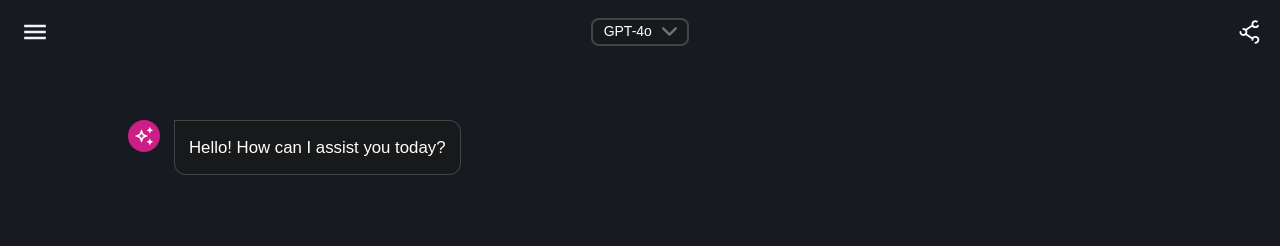
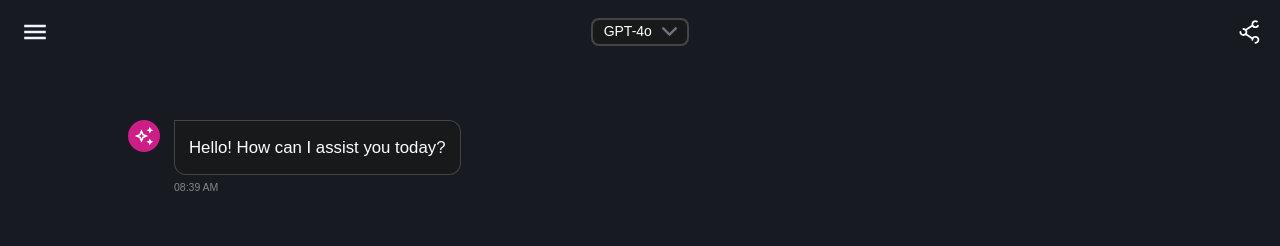
Before and after one commit to cosminbrn/AI-Interface, a React (Vite) app in the folder frontend/: page / in a window 1280 px wide. Shown: the top 246 px of the page. Built offline with nearby package versions, Linux system fonts and the light colour scheme; a web font is replaced by a local one.

Commit message:
Add timestamp logic

```diff
--- a/frontend/src/components/modelMessageContainer/ModelMessageContainer.module.scss
+++ b/frontend/src/components/modelMessageContainer/ModelMessageContainer.module.scss
@@ -22,4 +22,19 @@
 
         }
     }
+
+    .content {
+        display: flex;
+        flex-direction: column;
+        align-items: flex-start;
+        width: 100%;
+        height: fit-content;
+
+        .timestamp {
+            font-size: 0.75rem;
+            color: #888;
+            margin-top: 0.35rem;
+            padding-right: 0.25rem;
+        }
+    }
 }
--- a/frontend/src/components/modelMessageContainer/ModelMessageContainer.tsx
+++ b/frontend/src/components/modelMessageContainer/ModelMessageContainer.tsx
@@ -4,15 +4,21 @@ import ModelTextArea from './ModelTextArea/ModelTextArea';
 
 interface ModelMessageContainerProps {
     text: string;
+    timestamp: Date | string;
 }
 
-export default function ModelMessageContainer({ text }: ModelMessageContainerProps) {
+export default function ModelMessageContainer({ text, timestamp  }: ModelMessageContainerProps) {
+
+    const timeString = new Date(timestamp).toLocaleTimeString([], { hour: '2-digit', minute: '2-digit' });
     return (
         <div className={styles.modelMessageContainer}>
             <div className={styles.icon}>
                 <img src={chatIcon} alt="chat icon" />
             </div>
-            <ModelTextArea text={text}/>
+            <div className={styles.content}>
+                <ModelTextArea text={text} />
+                <div className={styles.timestamp}>{timeString}</div>
+            </div>
         </div>
     )
 }
--- a/frontend/src/components/userMessageContainer/UserMessageContainer.module.scss
+++ b/frontend/src/components/userMessageContainer/UserMessageContainer.module.scss
@@ -25,4 +25,19 @@
             flex-shrink: 1;
         }
     }
+
+    .content {
+        display: flex;
+        flex-direction: column;
+        align-items: flex-end;
+        width: 100%;
+        height: fit-content;
+
+        .timestamp {
+            font-size: 0.75rem;
+            color: #888;
+            margin-top: 0.35rem;
+            padding-right: 0.25rem;
+        }
+    }
 }
--- a/frontend/src/components/userMessageContainer/UserMessageContainer.tsx
+++ b/frontend/src/components/userMessageContainer/UserMessageContainer.tsx
@@ -4,15 +4,23 @@ import userIcon from '../../assets/icons/userIcon.svg';
 
 interface UserMessageContainerProps {
     text: string;
+    timestamp: Date | string;
 }
 
-export default function UserMessageContainer ({ text }: UserMessageContainerProps) {
+export default function UserMessageContainer ({ text, timestamp }: UserMessageContainerProps) {
+
+    const timeString = new Date(timestamp).toLocaleTimeString([], { hour: '2-digit', minute: '2-digit' });
+
     return (
         <div className={styles.userMessageContainer}>
             <div className={styles.icon}>
                 <img src={userIcon} alt="User Icon" />
             </div>
-            <UserTextArea text={text} />
+
+            <div className={styles.content}>
+                <UserTextArea text={text} />
+                <div className={styles.timestamp}>{timeString}</div>
+            </div>
         </div>
     )
 }
--- a/frontend/src/layouts/chat/Chat.tsx
+++ b/frontend/src/layouts/chat/Chat.tsx
@@ -20,9 +20,9 @@ export default function Chat({ messages, isTyping }: ChatProps) {
         <div className={styles.chat}>
             {messages.map((message) => {
                 if (message.sender === 'user') {
-                    return <UserMessageContainer key={message.id} text={message.text} />;
+                    return <UserMessageContainer key={message.id} text={message.text} timestamp={message.timestamp} />;
                 } else {
-                    return <ModelMessageContainer key={message.id} text={message.text} />;
+                    return <ModelMessageContainer key={message.id} text={message.text} timestamp={message.timestamp}/>;
                 }
             })}
             {isTyping && (
```
